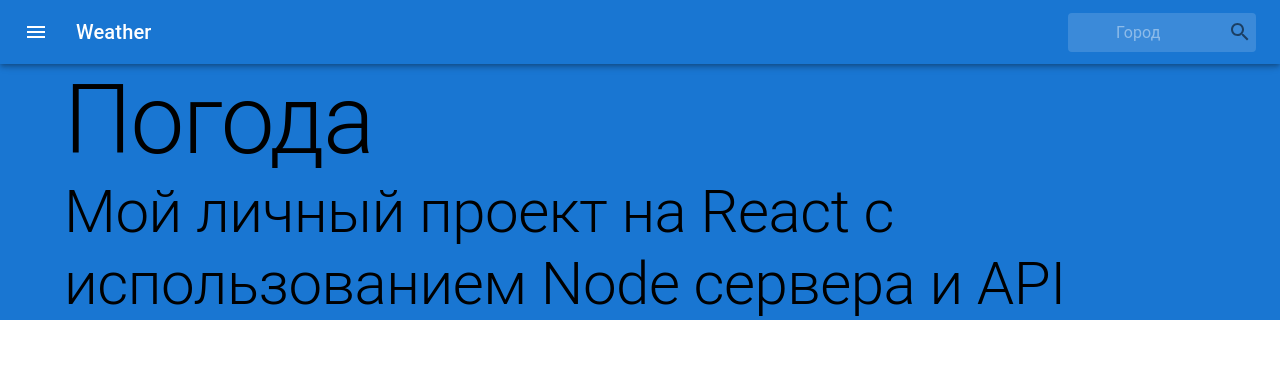
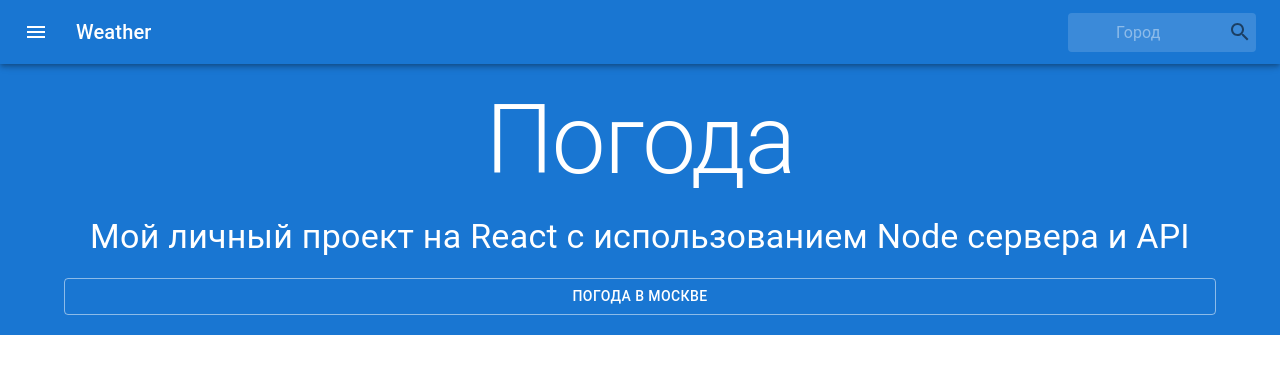
Before and after one commit to DrVue/weather-react, a React (Create React App) app: page / in a window 1280 px wide. Shown: the top 374 px of the page. Built offline with nearby package versions, Linux system fonts and the light colour scheme.

Commit message:
Re-style and adding button in LandingPage

```diff
--- a/src/LandingPage.jsx
+++ b/src/LandingPage.jsx
@@ -1,15 +1,23 @@
 import React from "react";
-import {Box, Container, Typography} from "@mui/material";
+import {withRouter} from "react-router-dom";
+import {Box, Container, Typography, Button} from "@mui/material";
 
-function LandingPage () {
+function LandingPage(props) {
 	return <div>
 		<Box sx={{backgroundColor: "primary.main"}}>
-			<Container>
-				<Typography variant="h1" component="h3">Погода</Typography>
-				<Typography variant="h2" component="h5">Мой личный проект на React с использованием Node сервера и API</Typography>
+			<Container sx={{textAlign: "center"}}>
+				<br/>
+				<Typography color="white.main" variant="h1" component="h1">Погода</Typography>
+				<br/>
+				<Typography color="white.main" variant="h4" component="h2">Мой личный проект на React с использованием Node
+					сервера и API</Typography>
+				<br/>
+				<Button variant="outlined" color="white" fullWidth onClick={() => props.history.push("/Moscow")}>Погода в Москве</Button>
+				<br/>
+				<br/>
 			</Container>
 		</Box>
 	</div>
 }
 
-export default LandingPage;
+export default withRouter(LandingPage);
```
